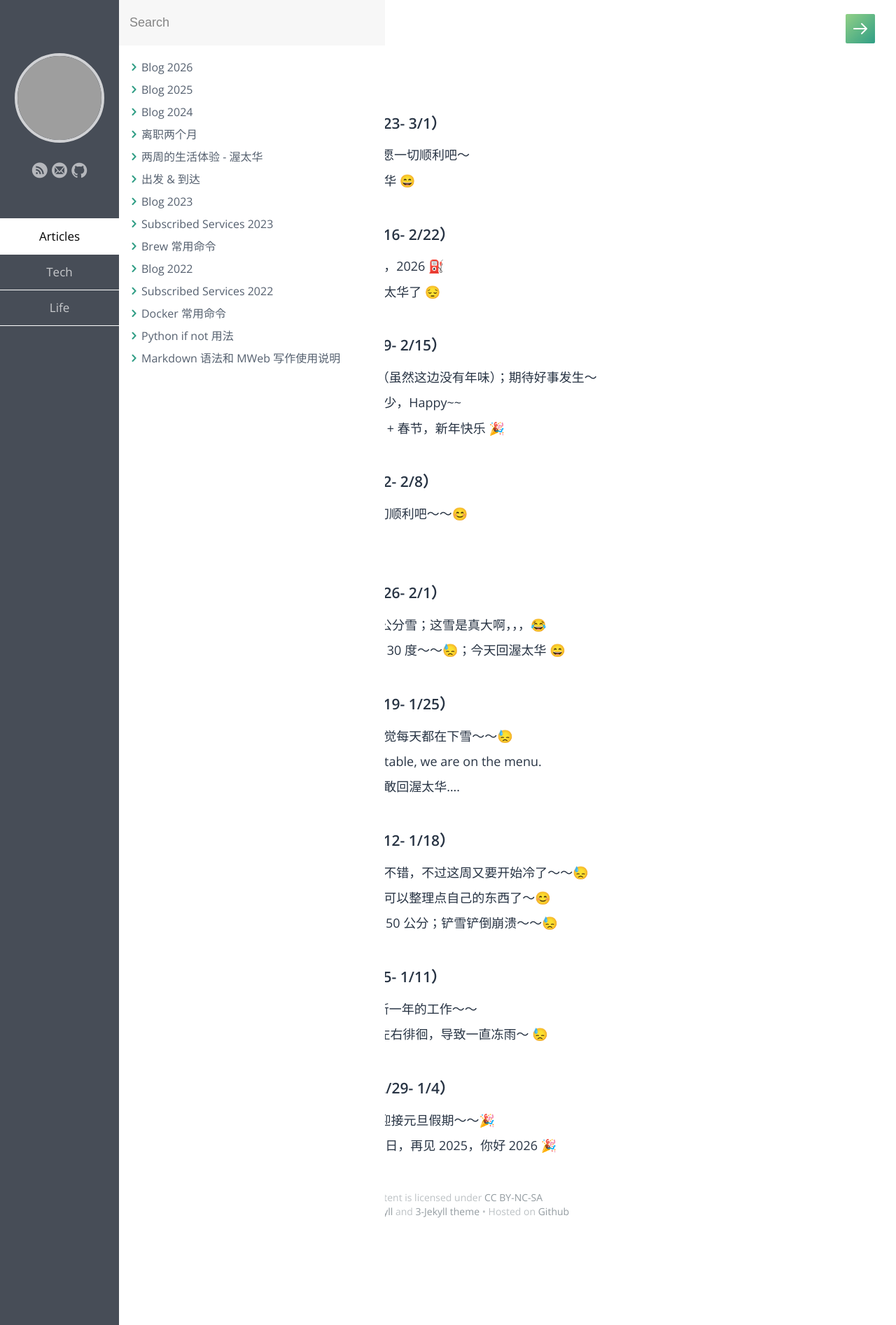
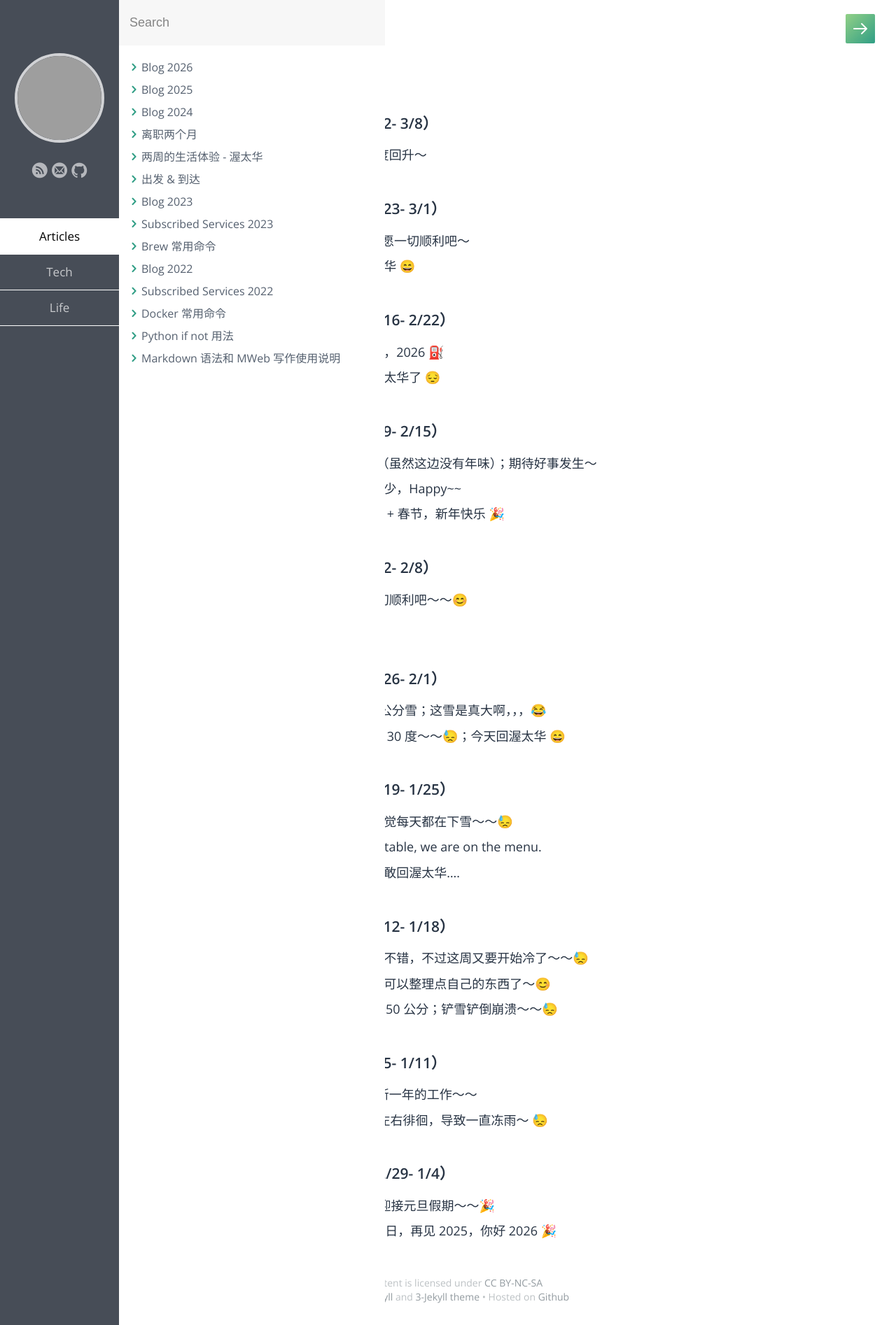
Before and after one commit to samxupeiran/samxupeiran.github.io, a Jekyll site: the page built from _posts/life/2025-12-29-my-blog.md, in a window 1280 px wide. Shown: the whole page at 70% size. Built offline with Jekyll 4.4.1, drawn with Linux system fonts in a browser that asks for light colours; some web fonts are replaced; grey boxes are pictures that could not be loaded.

Commit message:
feat: add weekly blog 3/2

```diff
--- a/_posts/life/2025-12-29-my-blog.md
+++ b/_posts/life/2025-12-29-my-blog.md
@@ -5,6 +5,9 @@ category: Life
 tags: Blog
 ---
 
+
+- ### 2026 年 3 月 第 1 周（3/2- 3/8）
+     - 3/2 三月第一周，期待温度回升～
 
 - ### 2026 年 2 月 第 4 周（2/23- 3/1）
      - 2/23 2 月最后一周了，但愿一切顺利吧～
```
